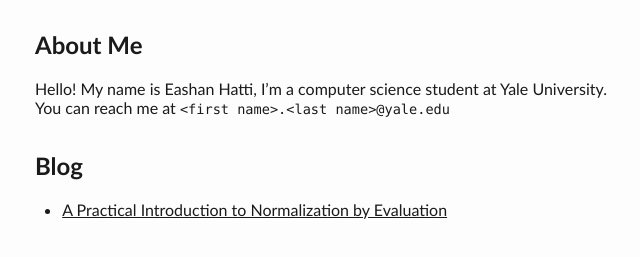
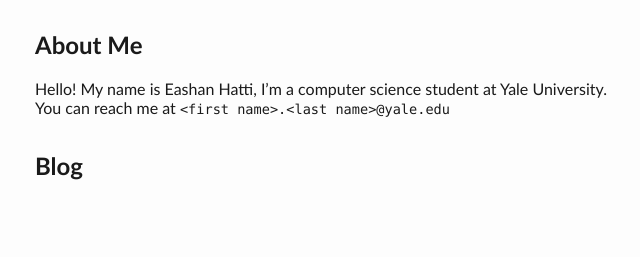
Before and after one commit to eashanhatti/eashanhatti.github.io, a plain HTML site: page index.html in a window 1280 px wide. Shown: the part 137-394 px from the top of the page, without its empty margins (317-957 px from the left). Drawn offline with Linux system fonts and the light colour scheme; files whose address does not match are found by name.

Commit message:
Remove NbE link

```diff
--- a/index.html
+++ b/index.html
@@ -35,9 +35,5 @@
 Yale University. You can reach me at
 <code>&lt;first name&gt;.&lt;last name&gt;@yale.edu</code></p>
 <h2 id="blog">Blog</h2>
-<ul>
-<li><a href="blog/nbe.html">A Practical Introduction to Normalization by
-Evaluation</a></li>
-</ul>
 </body>
 </html>
```
